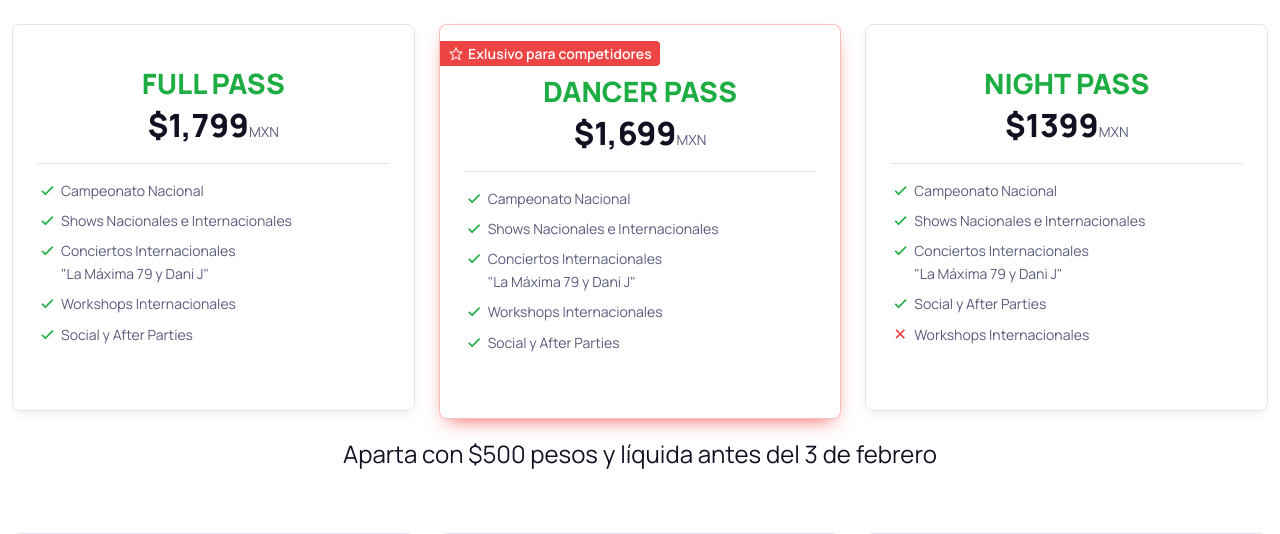
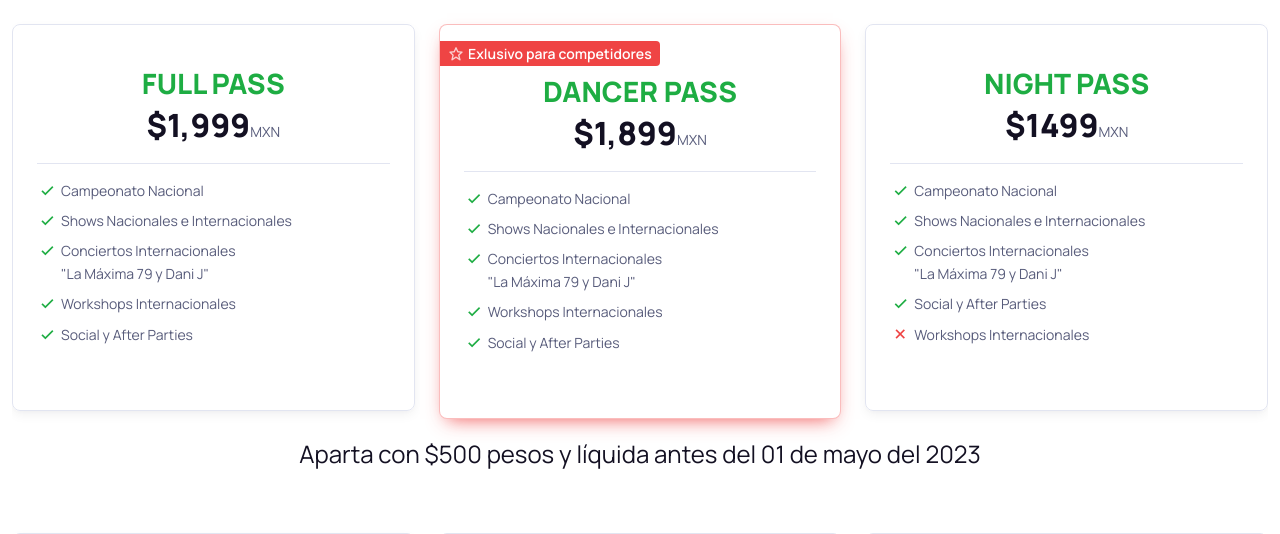
Before and after one commit to bryanmarrow/impmx, a PHP site: page / in a window 1280 px wide. Shown: the part 2072-2606 px from the top of the page. Run offline with PHP 8.4, Linux system fonts and the light colour scheme.

Commit message:
Actualización de precios de Preventa apartir de abril

```diff
--- a/pages/index.inc.php
+++ b/pages/index.inc.php
@@ -116,7 +116,7 @@
                 <div class="card-body">
                     <div class="text-center border-bottom pb-3 mb-3 mt-3">
                       <h3 class="h3 text-uppercase text-primary mb-1">Full Pass</h3>
-                      <span class="h2 mb-0" data-monthly-price>$1,799</span><small>MXN</small>
+                      <span class="h2 mb-0" data-monthly-price>$1,999</span><small>MXN</small>
                     </div>
                     <ul class="list-unstyled fs-sm pb-3 mb-3">
                       <li class="d-flex mb-2">
@@ -159,7 +159,7 @@
 
                     <div class="text-center border-bottom pb-3 mb-3 mt-4">
                       <h3 class="h3 text-uppercase text-primary mb-1">Dancer Pass</h3>
-                      <span class="h2 mb-0" data-monthly-price>$1,699</span><small>MXN</small>
+                      <span class="h2 mb-0" data-monthly-price>$1,899</span><small>MXN</small>
                     </div>
                     <ul class="list-unstyled fs-sm pb-3 mb-3">
                       <li class="d-flex mb-2">
@@ -193,7 +193,7 @@
 
                     <div class="text-center border-bottom pb-3 mb-3 mt-3">
                       <h3 class="h3 text-uppercase text-primary mb-1">Night Pass</h3>
-                      <span class="h2 mb-0" data-monthly-price>$1399</span><small>MXN</small>
+                      <span class="h2 mb-0" data-monthly-price>$1499</span><small>MXN</small>
                     </div>
                     <ul class="list-unstyled fs-sm pb-3 mb-3">
                       <li class="d-flex mb-2">
@@ -224,7 +224,7 @@
             </div>
           </div>
         </div>
-        <p class="lead text-center pb-3 pb-md-4 text-dark">Aparta con $500 pesos y líquida antes del 3 de febrero</p>
+        <p class="lead text-center pb-3 pb-md-4 text-dark">Aparta con $500 pesos y líquida antes del 01 de mayo del 2023</p>
         <div id="inscripciones" class="price-switch-wrapper mb-n2">
           <div class="table-responsive-xxl pt-md-3">
             <div class="row flex-nowrap pb-4">
```
Also changed, not shown: assets/img/artistas/certificacion_challenge.jpeg.
